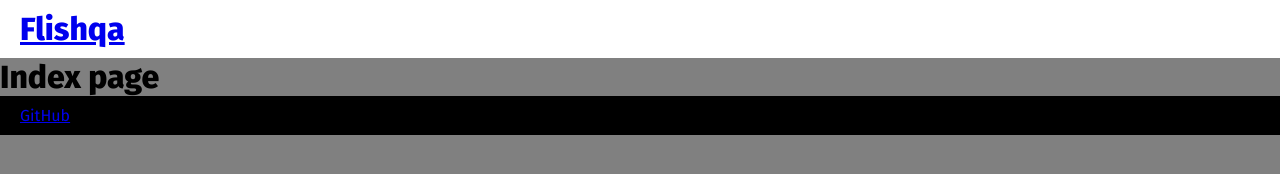
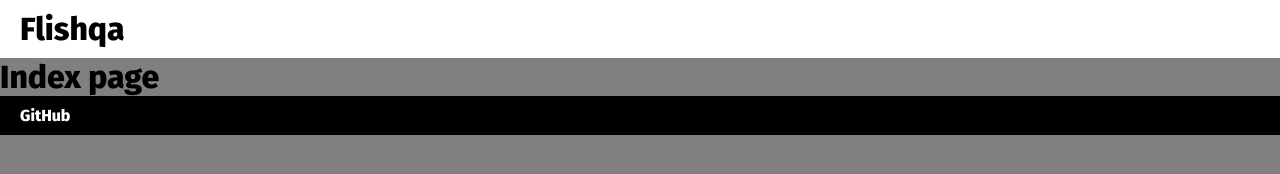
Before and after one commit to FlishCake/site, a Gatsby site: page / in a window 1280 px wide. Built offline with nearby package versions, Linux system fonts and the light colour scheme; Gatsby itself is replaced by a stand-in of ours.

Commit message:
edit csd

```diff
--- a/src/styles/global.css
+++ b/src/styles/global.css
@@ -15,8 +15,9 @@ header {
     padding: 10px 20px;
 }
 
-heade > h1 > link {
+header > h1 > a {
     font-weight: 800;
+    text-decoration: none;
     color: black;
 }
 
@@ -24,3 +25,9 @@ footer {
     background-color: black;
     padding: 10px 20px;
 }
+
+footer > a {
+    font-weight: 800;
+    text-decoration: none;
+    color: white;
+}
```
